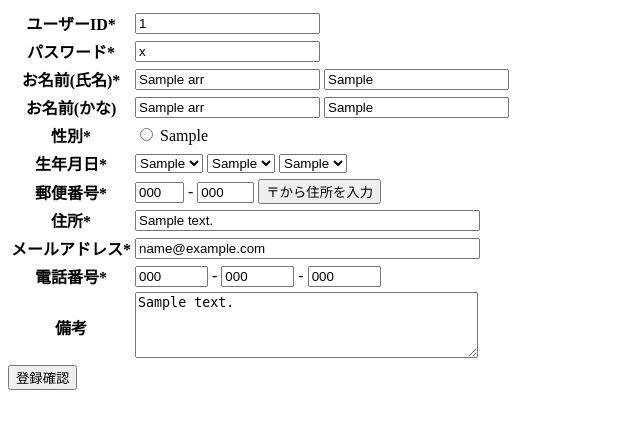
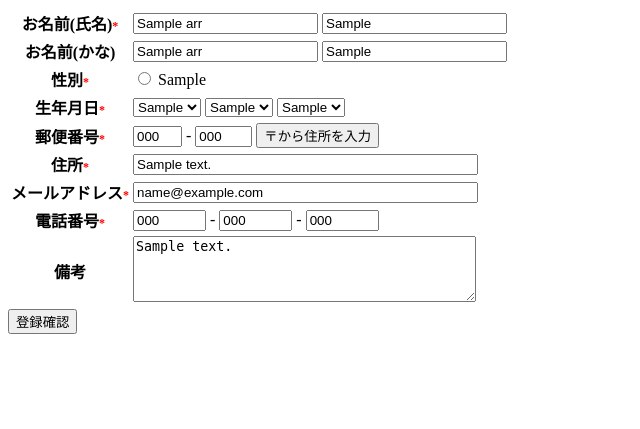
Before and after one commit to mrcartoon765/EC_shop, a PHP site: template templates/create_account/regist.html.twig in a window 1280 px wide. Shown: the top 429 px of the page, without its empty margins (0-640 px from the left). Run offline with PHP 8.4, Linux system fonts and the light colour scheme; the template is opened without the code that fills it: most values are stand-ins (such as "Sample title", 1, 10 or a date in 2020); some libraries are stand-ins or nearby versions.

Commit message:
registの表示,BootStrap修正

```diff
--- /dev/null
+++ b/css/style.css
@@ -0,0 +1,5 @@
+.red
+{
+    color: #f00;
+    font-size: 12px;
+}
--- a/templates/create_account/regist.html.twig
+++ b/templates/create_account/regist.html.twig
@@ -3,46 +3,22 @@
 <head>
 <meta charset="utf-8">
 <script src="https://ajax.googleapis.com/ajax/libs/jquery/3.3.1/jquery.min.js"></script>
-{# jquery読み込み #}
-<script src="{{constant('member\\Bootstrap::APP_URL')}}js/common.js"></script>
-{# constant　定数を呼び出す　twigの関数 bootstrapのAPP_URLを読み込む　bootstrap.class.php22行目　#}
-<link href="{{constant('member\\Bootstrap::APP_URL')}}css/style.css" rel="stylesheet">
+<script src="{{constant('create_account\\Bootstrap::APP_URL')}}js/common.js"></script>
+<link href="{{constant('create_account\\Bootstrap::APP_URL')}}css/style.css" rel="stylesheet">
 <title>会員登録</title>
 </head>
 <body>
-<input type="hidden" name="entry_url" id="entry_url" value="{{constant('member\\Bootstrap::ENTRY_URL')}}">
-{# valueにbootstrap.class.php 23行目を取得 画面には非表示 #}
+<input type="hidden" name="entry_url" id="entry_url" value="{{constant('create_account\\Bootstrap::ENTRY_URL')}}">
 <form method="post" action="confirm.php">
-{# postが来たらconfirm.phpへ移動 #}
 <table>
-<tr>
-<th>ユーザーID<span class="red">*</span></th>
-{# *は赤文字で必須ポイント #}
-<td>
-<input type="text" name="user_id" value="{{dataArr.user_id}}">
-{% if errArr.user_id | length > 0 %}<br><span class="red">{{ errArr.user_id }}</span>{% endif %}
-</td>
-</tr>
-<tr>
-<th>パスワード<span class="red">*</span></th>
-{# *は赤文字で必須ポイント #}
-<td>
-<input type="text" name="user_pass" value="{{dataArr.user_pass}}">
-{% if errArr.user_pass | length > 0 %}<br><span class="red">{{ errArr.user_pass }}</span>{% endif %}
-</td>
-</tr>
 <tr>
 <th>お名前(氏名)<span class="red">*</span></th>
 {# *は赤文字で必須ポイント #}
 <td>
 <input type="text" name="family_name" value="{{dataArr.family_name}}">
-{# テキストボックスの作成 　dataarr.family_name は　空　#}
 <input type="text" name="first_name"  value="{{dataArr.first_name}}">
-{# テキストボックスの作成 　dataarr.first_name は　空　#}
 {% if errArr.family_name | length > 0 %}<br><span class="red">{{ errArr.family_name }}</span>{% endif %}
-{# もしerrarrfamilynameに値が入っている場合　errarr.family_nameを表示する　 #}
 {% if errArr.first_name | length > 0 %}<br><span class="red">{{ errArr.first_name }}</span>{% endif %}
-{# もしerrarrfamilynameに値が入っている場合　errarr.first_nameを表示する　 #}
 </td>
 </tr>
 <tr>
@@ -56,18 +32,10 @@
 <th>性別<span class="red">*</span></th>
 <td>
 {% for index, label in sexArr %}
-{# 2かいループ    phpと逆　　 #}
-{# <?php foreach($sexarr) as $index => $label) #}
   <input type="radio" name="sex" value="{{index}}" id="sex_{{index}}" {% if dataArr.sex == index %} checked="checked" {% endif %}>
-  {# もし　indexの値があるのであれば　cheked= chekcedの値をつける
-    if文で入っている意味は foreach で　画面遷移して戻ったりすると　消えてしまうので、　値を保持する為に必要
-  #}
 <label for="sex_{{index}}">{{label}}</label>
-{# label idの部分と連動できるようにしている#}
 {% endfor %}
-{# チェックボックスを2つ作っている #}
 {% if errArr.sex | length > 0 %}<br><span class="red">{{errArr.sex}}</span>{% endif %}
-{# もし値があったらエラーを表示する #}
 </td>
 </tr>
 <tr>
@@ -75,89 +43,63 @@
 <td>
 <select name="year" >
 {% for index, label in yearArr %}
-{# initmaster.class,php 21 の部分を1900から2021までを
-for文でまとめて作って表示している #}
 <option value="{{index}}" {% if dataArr.year == index %} selected {% endif %}>{{ label }}</option>
-{# selectで選択された状態にして他のページから戻ってきたときも状態を保持する為 #}
 {% endfor %}
 </select>
 <select name='month'>
 {% for index, label in monthArr %}
 <option value="{{index}}" {% if dataArr.month == index %} selected {% endif %}>{{ label }}</option>
 {% endfor %}
-{# initmaster.class,php 31 の部分を1から12までを
-for文でまとめて作って表示している #}
 </select>
 <select name='day'>
 {% for index, label in dayArr %}
 <option value="{{index}}" {% if dataArr.day == index %} selected {% endif %}>{{ label }}</option>
 {% endfor %}
-{# initmaster.class,php 37 の部分を1から31までを
-for文でまとめて作って表示している #}
 </select>
 {% if errArr.year | length > 0 %}<br><span class="red">{{errArr.year}}</span>{% endif %}
-{# エラーがあれば表示する #}
 {% if errArr.month | length > 0 %}<br><span class="red">{{errArr.month}}</span>{% endif %}
-{# エラーがあれば表示する #}
 {% if errArr.day | length > 0 %}<br><span class="red">{{errArr.day}}</span>{% endif %}
-{# エラーがあれば表示する #}
 </td>
 </tr>
 <tr>
 <th>郵便番号<span class="red">*</span></th>
 <td>
 <input type="text" name="zip1" value="{{dataArr.zip1}}" id="zip1" size="3" maxlength="3"> -
-{# 3文字まで入力できるようにしている #}
 <input type="text" name="zip2" value="{{dataArr.zip2}}" id="zip2" size="4" maxlength="4">
-{# 4文字まで入力できるようにしている #}
 <input type="button" name="address_search" value="〒から住所を入力" id="address_search">
-{# common.js 2行目 #}
 {% if errArr.zip1 | length > 0 %}<br><span class="red">{{errArr.zip1}}</span>{% endif %}
-{# エラーがあれば表示する #}
 {% if errArr.zip2 | length > 0 %}<br><span class="red">{{errArr.zip2}}</span>{% endif %}
-{# エラーがあれば表示する #}
 </td>
 </tr>
 <tr>
 <th>住所<span class="red">*</span></th>
 <td>
 <input type="text" name="address" value="{{dataArr.address}}" id="address" size="40">
-{# テキストボックスの作成 　dataarr.first_name は　空　#}
 {% if errArr.address | length > 0 %}<br><span class="red">{{errArr.address}}</span>{% endif %}
-{# エラーがあれば表示する #}
 </td>
 </tr>
 <tr>
 <th>メールアドレス<span class="red">*</span></th>
 <td>
 <input type="text" name="email" value="{{dataArr.email}}" size="40">
-{# テキストボックスの作成 　datArr.email は　空　#}
 {% if errArr.email | length > 0 %}<br><span class="red">{{errArr.email}}</span>{% endif %}
-{# エラーがあれば表示する #}
 </td>
 </tr>
 <tr>
 <th>電話番号<span class="red">*</span></th>
 <td>
 <input type="text" name="tel1" value="{{dataArr.tel1}}" size="6" maxlength="6"> -
-{# 最大文字数6文字で入力できるようにしている #}
 <input type="text" name="tel2" value="{{dataArr.tel2}}" size="6" maxlength="6"> -
-{# 最大文字数6文字で入力できるようにしている #}
 <input type="text" name="tel3" value="{{dataArr.tel3}}" size="6" maxlength="6">
-{# 最大文字数6文字で入力できるようにしている #}
-{% if errArr.tel1 | length > 0 %}<br><span class="red">{{errArr.tel1}}</span>{% endif %}
-{# エラーがあれば表示する #}
+{% if errAr.tel1 | length > 0 %}<br><span class="red">{{errArr.tel1}}</span>{% endif %}
 {% if errArr.tel2 | length > 0 %}<br><span class="red">{{errArr.tel2}}</span>{% endif %}
-{# エラーがあれば表示する #}
 {% if errArr.tel3 | length > 0 %}<br><span class="red">{{errArr.tel3}}</span>{% endif %}
-{# エラーがあれば表示する #}
 </td>
 </tr>
 <tr>
 <th>備考</th>
 <td>
 <textarea name="contents" rows="4" cols="40">{{dataArr.contents}}</textarea>
-{# 幅が４０高さが４のテキストエリアを作っている #}
 </td>
 </tr>
 </table>
```
Also changed, not shown: create_account/Bootstrap.class.php (+5 -5 lines), create_account/regist.php (+6 -9 lines).
